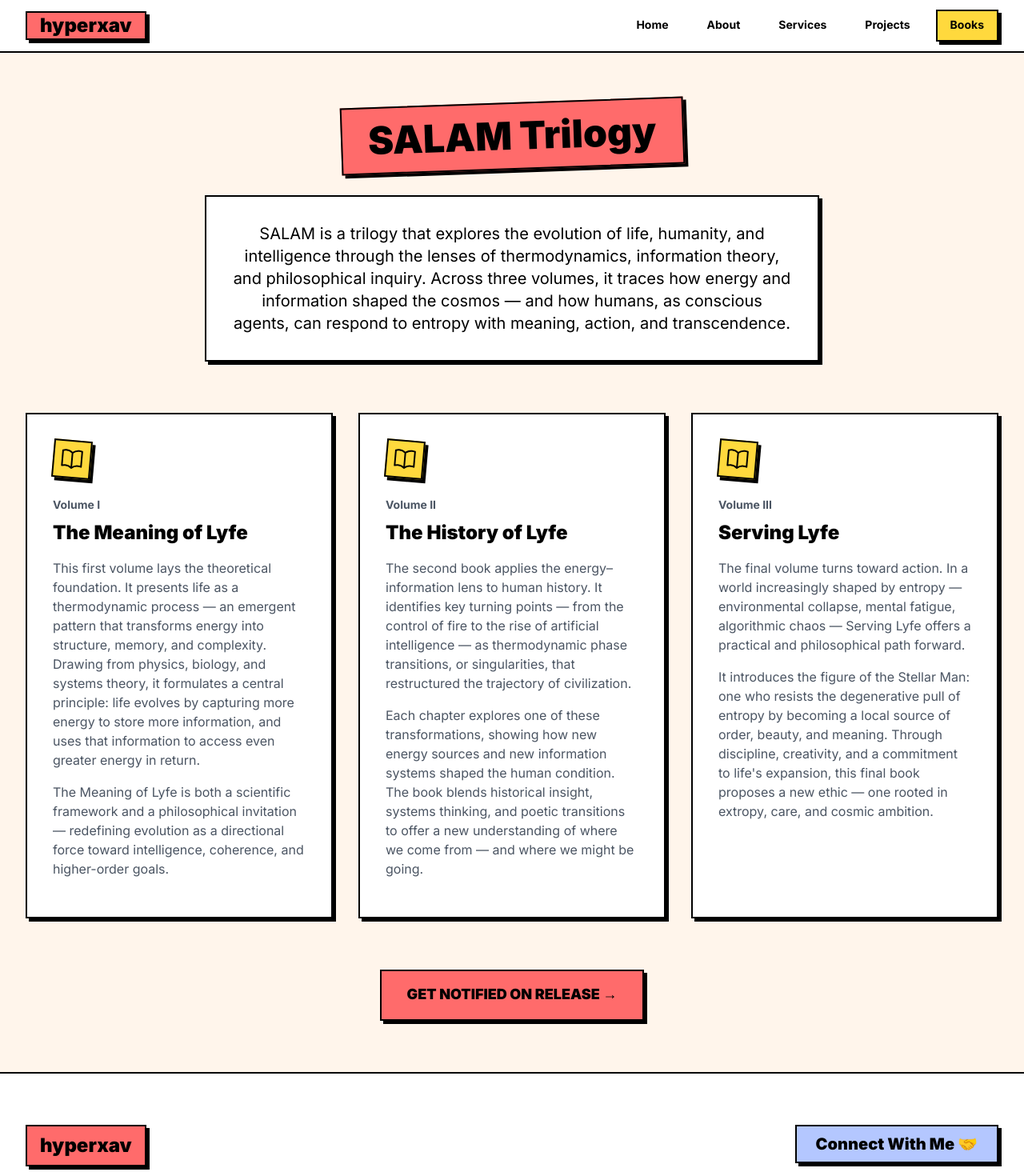
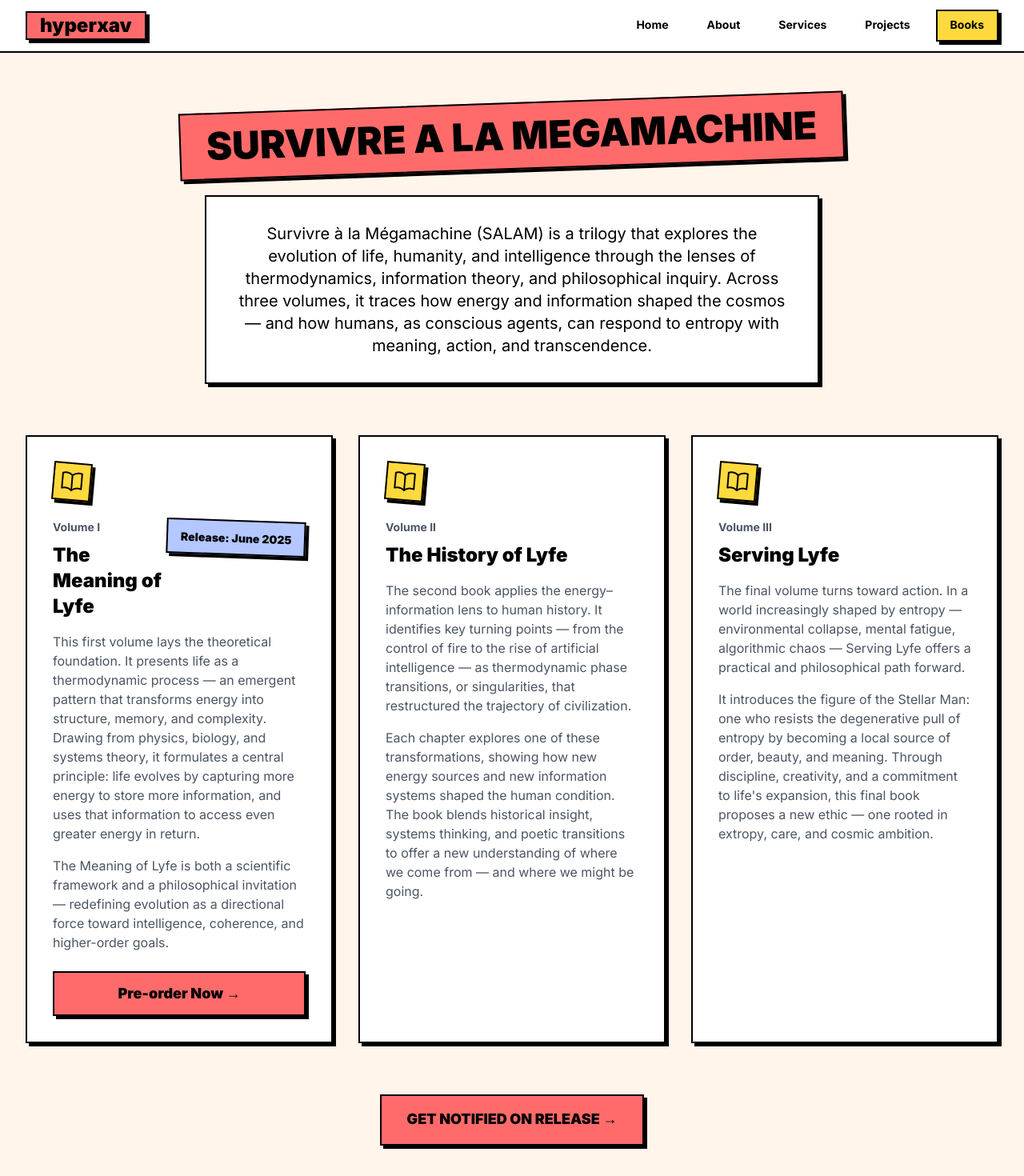
Before and after one commit to hyperxav/personal-website, a Next.js app: page /books in a window 1280 px wide. Shown: the top 1470 px of the page at 80% size. Built offline with nearby package versions, Linux system fonts and the light colour scheme.

Commit message:
fix: update source files with latest changes

```diff
--- a/src/app/about/page.tsx
+++ b/src/app/about/page.tsx
@@ -118,7 +118,7 @@ export default function About() {
                   src="/pepe-wizard.png"
                   alt="Pepe Wizard - hyperxav"
                   fill
-                  className="object-cover hover:scale-105 transition-transform duration-300"
+                  className="object-cover spin-hover"
                   priority
                 />
               </div>
--- a/src/app/books/page.tsx
+++ b/src/app/books/page.tsx
@@ -44,13 +44,13 @@ export default function Books() {
             transition={{ duration: 0.2 }}
           >
             <h1 className="text-4xl md:text-5xl font-black text-black">
-              SALAM Trilogy
+              SURVIVRE A LA MEGAMACHINE
             </h1>
           </motion.div>
 
           <div className="neo-brutalist-white p-8 max-w-3xl mx-auto">
             <p className="text-xl text-black">
-              SALAM is a trilogy that explores the evolution of life, humanity, and intelligence through the lenses of thermodynamics, information theory, and philosophical inquiry. Across three volumes, it traces how energy and information shaped the cosmos — and how humans, as conscious agents, can respond to entropy with meaning, action, and transcendence.
+              Survivre à la Mégamachine (SALAM) is a trilogy that explores the evolution of life, humanity, and intelligence through the lenses of thermodynamics, information theory, and philosophical inquiry. Across three volumes, it traces how energy and information shaped the cosmos — and how humans, as conscious agents, can respond to entropy with meaning, action, and transcendence.
             </p>
           </div>
         </motion.div>
@@ -69,12 +69,24 @@ export default function Books() {
                   <BookOpenIcon className="w-8 h-8 text-black" />
                 </div>
 
-                <h3 className="text-sm font-bold text-gray-600 mb-2">
-                  {book.volume}
-                </h3>
-                <h2 className="text-2xl font-black text-black mb-4">
-                  {book.title}
-                </h2>
+                <div className="flex justify-between items-start mb-4">
+                  <div>
+                    <h3 className="text-sm font-bold text-gray-600 mb-2">
+                      {book.volume}
+                    </h3>
+                    <h2 className="text-2xl font-black text-black">
+                      {book.title}
+                    </h2>
+                  </div>
+                  {book.volume === 'Volume I' && (
+                    <div className="neo-brutalist-blue px-4 py-2 transform rotate-[2deg]">
+                      <span className="text-sm font-black text-black whitespace-nowrap">
+                        Release: June 2025
+                      </span>
+                    </div>
+                  )}
+                </div>
+
                 <div className="prose prose-lg">
                   {book.description.split('\n\n').map((paragraph, i) => (
                     <p key={i} className="text-gray-600 mb-4">
@@ -82,6 +94,14 @@ export default function Books() {
                     </p>
                   ))}
                 </div>
+
+                {book.volume === 'Volume I' && (
+                  <div className="mt-6">
+                    <button className="neo-brutalist-red w-full py-3 text-lg font-black text-black hover:scale-[1.02] transition-transform">
+                      Pre-order Now →
+                    </button>
+                  </div>
+                )}
               </div>
             </motion.div>
           ))}
--- a/src/app/globals.css
+++ b/src/app/globals.css
@@ -50,6 +50,10 @@
     hover:translate-x-[2px] hover:translate-y-[2px] hover:shadow-[2px_2px_0px_0px_rgba(0,0,0,1)]
     transition-all duration-200 font-bold px-6 py-2;
   }
+
+  .spin-hover {
+    @apply transition-transform duration-700 ease-in-out hover:rotate-[-360deg];
+  }
 }
 
 .gradient-text {
--- a/src/app/page.tsx
+++ b/src/app/page.tsx
@@ -124,7 +124,7 @@ export default function Home() {
                       src="/pepe-wizard.png"
                       alt="Xavier - AI Developer"
                       fill
-                      className="object-cover"
+                      className="object-cover spin-hover"
                       priority
                     />
                   </div>
```
Also changed, not shown: 1 other file (tests, documents, lock files or other folders).
